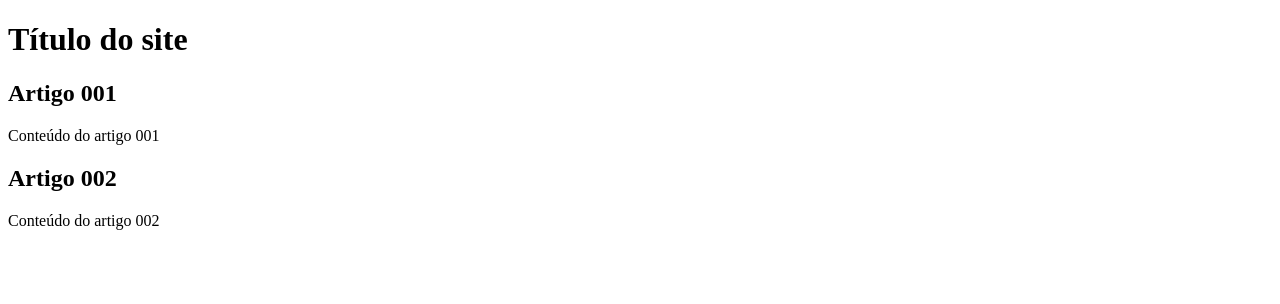
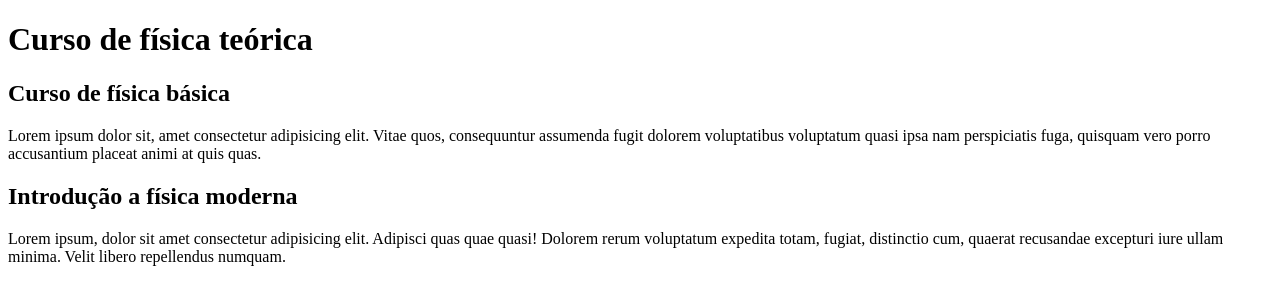
Before and after one commit to brenofandrade/projeto-site, a plain HTML site: page index.html in a window 1280 px wide. Drawn offline with Linux system fonts and the light colour scheme.

Commit message:
start content

```diff
--- a/index.html
+++ b/index.html
@@ -4,21 +4,21 @@
     <meta charset="UTF-8">
     <meta http-equiv="X-UA-Compatible" content="IE=edge">
     <meta name="viewport" content="width=device-width, initial-scale=1.0">
-    <title>Título do site</title>
+    <title>Cursos de Física</title>
 </head>
 <body>
     <main>
         <header>
             <h1>
-                Título do site
+                Curso de física teórica
             </h1>
             <article>
-                <h2>Artigo 001</h2>
-                <p>Conteúdo do artigo 001</p>
+                <h2>Curso de física básica</h2>
+                <p>Lorem ipsum dolor sit, amet consectetur adipisicing elit. Vitae quos, consequuntur assumenda fugit dolorem voluptatibus voluptatum quasi ipsa nam perspiciatis fuga, quisquam vero porro accusantium placeat animi at quis quas.</p>
             </article>
             <article>
-                <h2>Artigo 002</h2>
-                <p>Conteúdo do artigo 002</p>
+                <h2>Introdução a física moderna</h2>
+                <p>Lorem ipsum, dolor sit amet consectetur adipisicing elit. Adipisci quas quae quasi! Dolorem rerum voluptatum expedita totam, fugiat, distinctio cum, quaerat recusandae excepturi iure ullam minima. Velit libero repellendus numquam.</p>
             </article>
         </header>
     </main>
```
